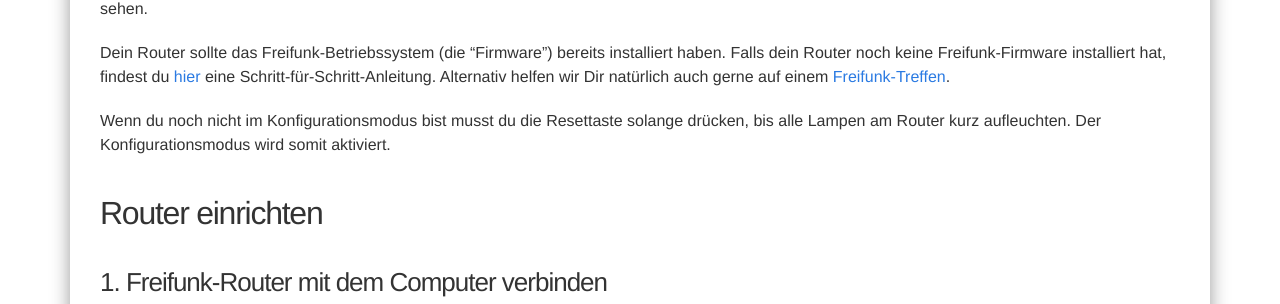
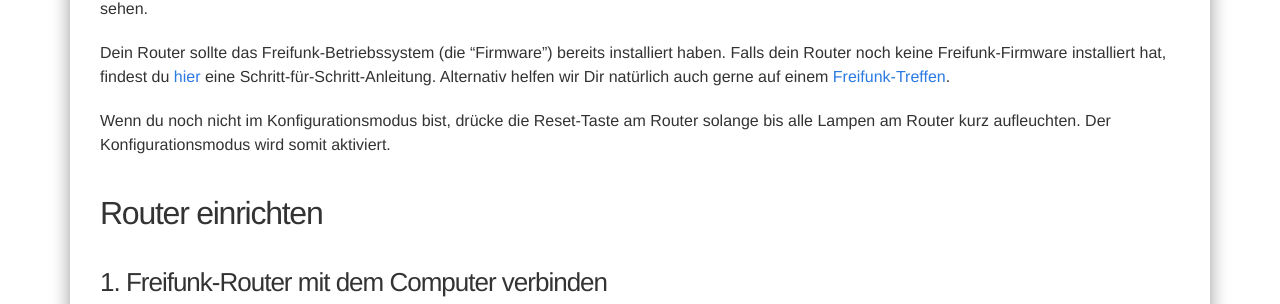
Before and after one commit to freifunkMUC/freifunkmuc.github.io, a Jekyll site: the page built from router-konfigurieren.md, in a window 1280 px wide and 900 px high. Shown: the part 382-686 px from the top of the window. Built offline with Jekyll 4.4.1, drawn with Linux system fonts in a browser that asks for light colours; nearby versions of some CDN libraries; a style sheet for code colours, icons or effects is not loaded.

Commit message:
fixed some grammar

```diff
--- a/router-konfigurieren.md
+++ b/router-konfigurieren.md
@@ -10,7 +10,7 @@ Für die Einrichtung des Routers werden keine technischen Kenntnisse benötigt.
 
 Dein Router sollte das Freifunk-Betriebssystem (die “Firmware”) bereits installiert haben. Falls dein Router noch keine Freifunk-Firmware installiert hat, findest du [hier](/router-flashen/) eine Schritt-für-Schritt-Anleitung. Alternativ helfen wir Dir natürlich auch gerne auf einem [Freifunk-Treffen](/kontakt/).
 
-Wenn du noch nicht im Konfigurationsmodus bist musst du die Resettaste solange drücken, bis alle Lampen am Router kurz aufleuchten. Der Konfigurationsmodus wird somit aktiviert.
+Wenn du noch nicht im Konfigurationsmodus bist, drücke die Reset-Taste am Router solange bis alle Lampen am Router kurz aufleuchten. Der Konfigurationsmodus wird somit aktiviert.
 
 ## Router einrichten
 
```
